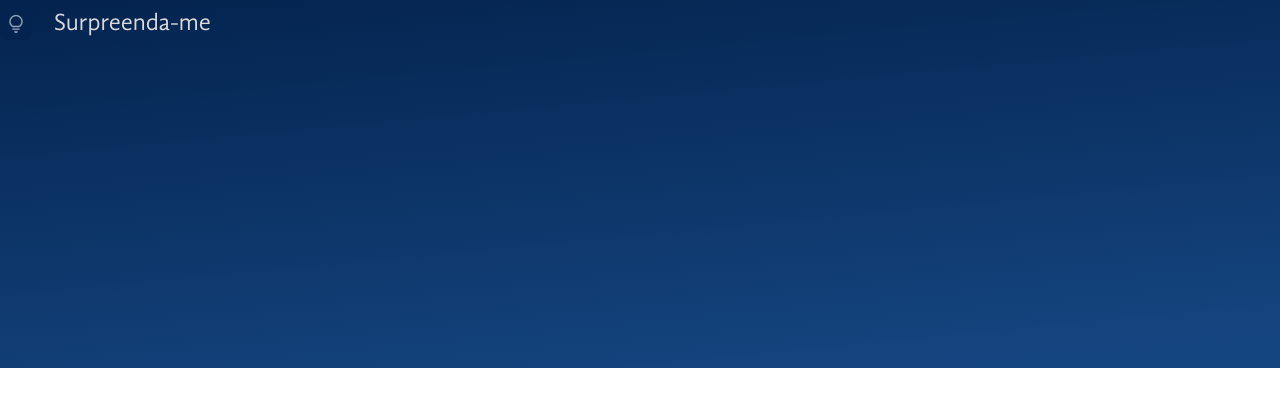
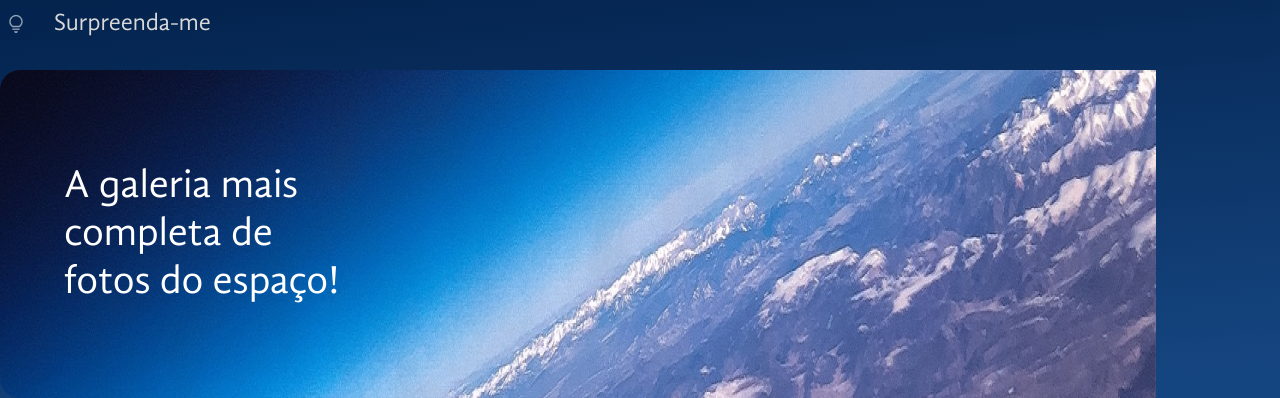
Before and after one commit to amndalsr/space-app, a React (Vite) app: page / in a window 1280 px wide. Shown: the part 432-830 px from the top of the page. Before the commit the page ends 800 px from the top, so only its background shows below. Built offline with nearby package versions, Linux system fonts and the light colour scheme.

Commit message:
feat: banner adicionado

```diff
--- a/src/App.jsx
+++ b/src/App.jsx
@@ -2,6 +2,8 @@
 import EstilosGlobais from "./componentes/EstilosGlobais";
 import Cabecalho from "./componentes/Cabecalho";
 import BarraLateral from "./componentes/BarraLateral";
+import Banner from "./componentes/Banner";
+import bannerBackground from './assets/banner.png'
 
 const FundoGradiente = styled.div`
   background: linear-gradient(
@@ -20,6 +22,10 @@
       <EstilosGlobais />
       <Cabecalho />
       <BarraLateral />
+      <Banner
+        texto="A galeria mais completa de fotos do espaço!"
+        backgroundImage={bannerBackground}
+      />
     </FundoGradiente>
   );
 }
--- /dev/null
+++ b/src/componentes/Banner/index.jsx
@@ -0,0 +1,30 @@
+import { styled } from "styled-components"
+
+const FigureEstilizada = styled.figure`
+    background-image: ${props => `url(${props.$backgroundImage})`};
+    flex-grow: 1;
+    background-repeat: no-repeat;
+    display: flex;
+    align-items: center;
+    min-height: 328px;
+    margin: 0;
+    border-radius: 20px;
+    max-width: 100%;
+`
+
+const TituloEstilizado = styled.h1`
+    font-weight: 400;
+    font-size: 40px;
+    line-height: 48px;
+    color: #FFFFFF;
+    max-width: 300px;
+    padding: 0 64px;
+`
+
+const Banner = ({texto, backgroundImage}) => {
+    return (<FigureEstilizada $backgroundImage={backgroundImage}>
+        <TituloEstilizado>{texto}</TituloEstilizado>
+    </FigureEstilizada>)
+}
+
+export default Banner
```
